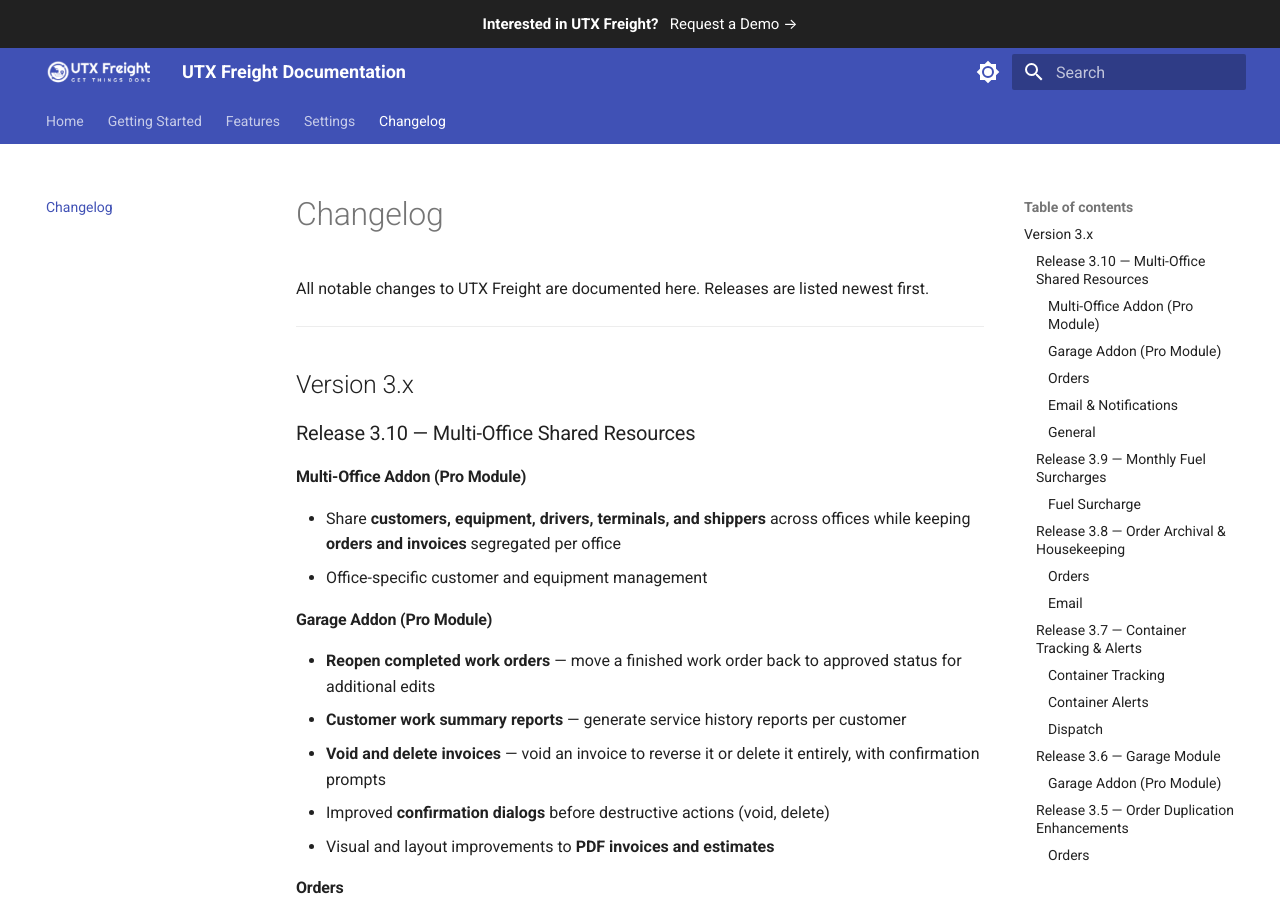
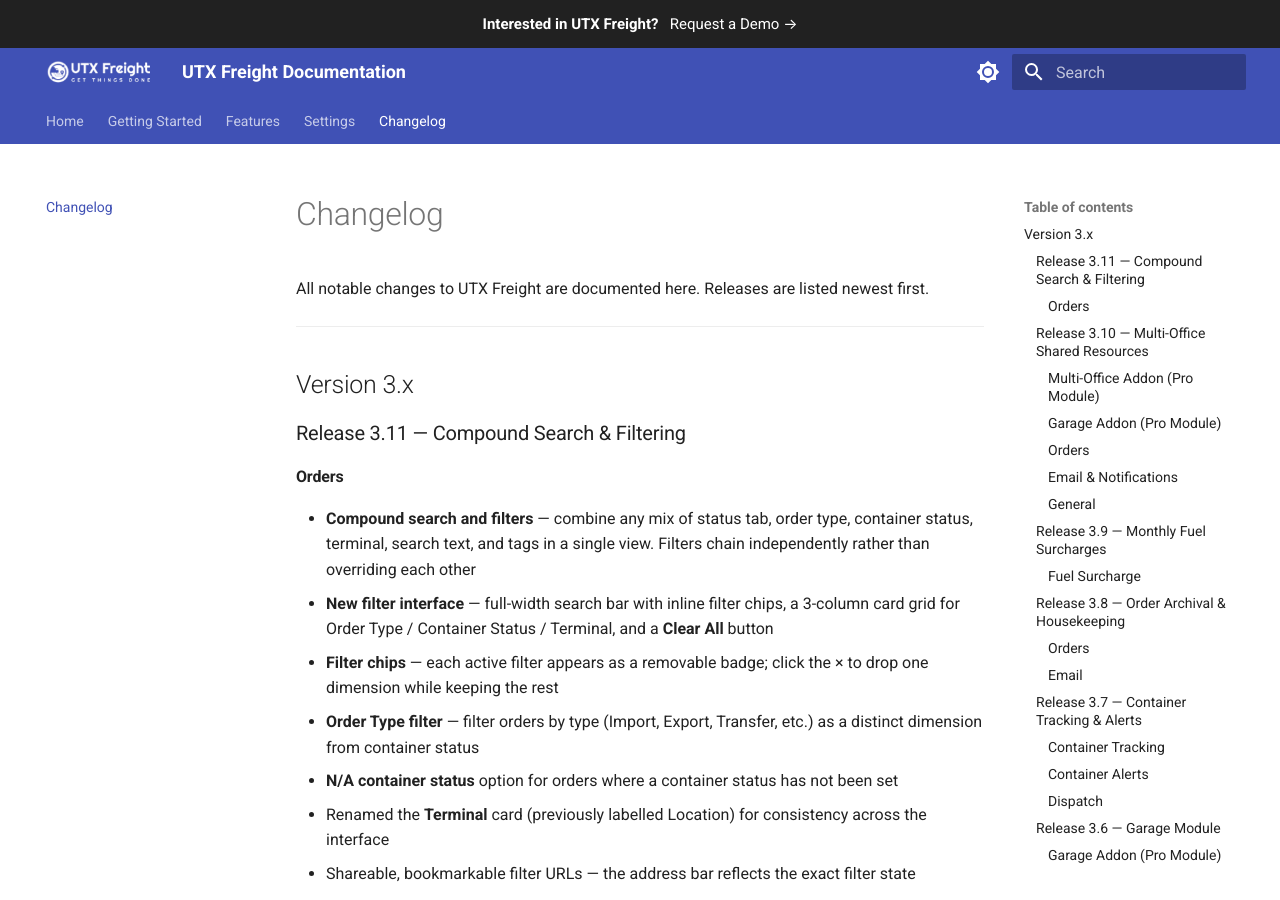
Before and after one commit to utxweb/utxfreight-docs, an MkDocs documentation site: the page built from docs/freight/changelog.md, in a window 1280 px wide and 900 px high. Built offline with MkDocs 1.6.1 and Material for MkDocs 9.7.7, drawn with Linux system fonts in a browser that asks for light colours.

Commit message:
Add 3.11 changelog entry for compound search and filtering
Co-Authored-By: Claude Opus 4.6 (1M context) <noreply@anthropic.com>

```diff
--- a/docs/freight/changelog.md
+++ b/docs/freight/changelog.md
@@ -5,6 +5,20 @@ All notable changes to UTX Freight are documented here. Releases are listed newe
 ---
 
 ## Version 3.x
+
+### Release 3.11 — Compound Search & Filtering
+
+#### Orders
+
+- **Compound search and filters** — combine any mix of status tab, order type, container status, terminal, search text, and tags in a single view. Filters chain independently rather than overriding each other
+- **New filter interface** — full-width search bar with inline filter chips, a 3-column card grid for Order Type / Container Status / Terminal, and a **Clear All** button
+- **Filter chips** — each active filter appears as a removable badge; click the × to drop one dimension while keeping the rest
+- **Order Type filter** — filter orders by type (Import, Export, Transfer, etc.) as a distinct dimension from container status
+- **N/A container status** option for orders where a container status has not been set
+- Renamed the **Terminal** card (previously labelled Location) for consistency across the interface
+- Shareable, bookmarkable filter URLs — the address bar reflects the exact filter state
+
+---
 
 ### Release 3.10 — Multi-Office Shared Resources
 
```
Also changed, not shown: docs/index.md (+3 -3 lines).
